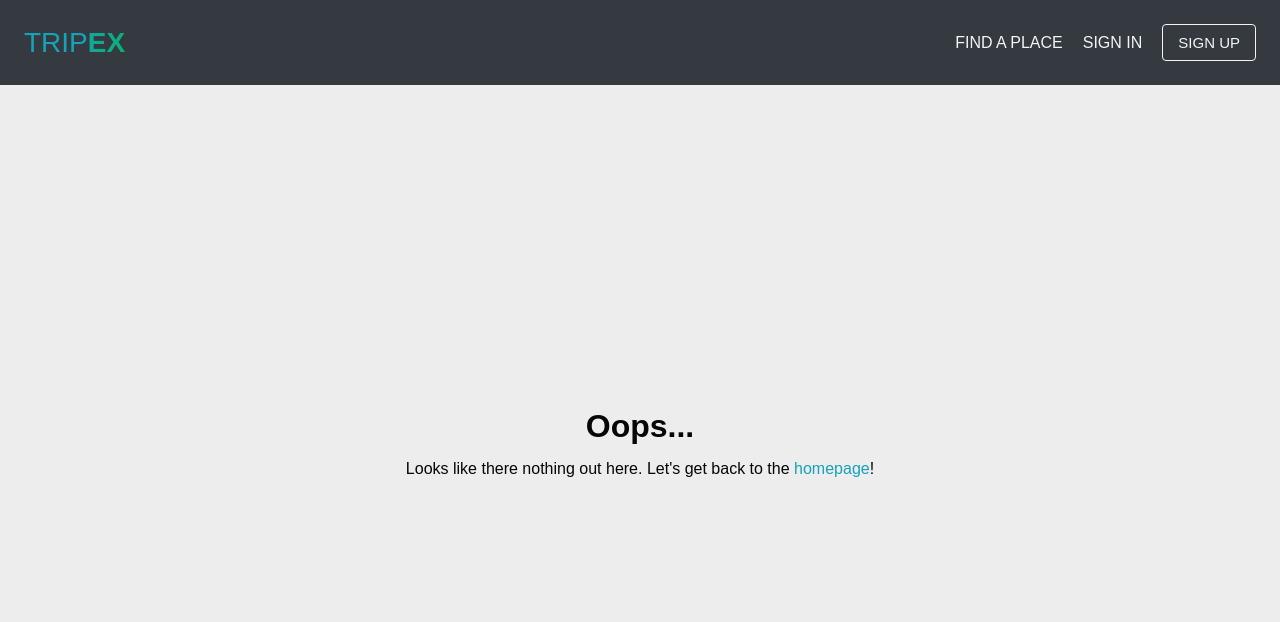
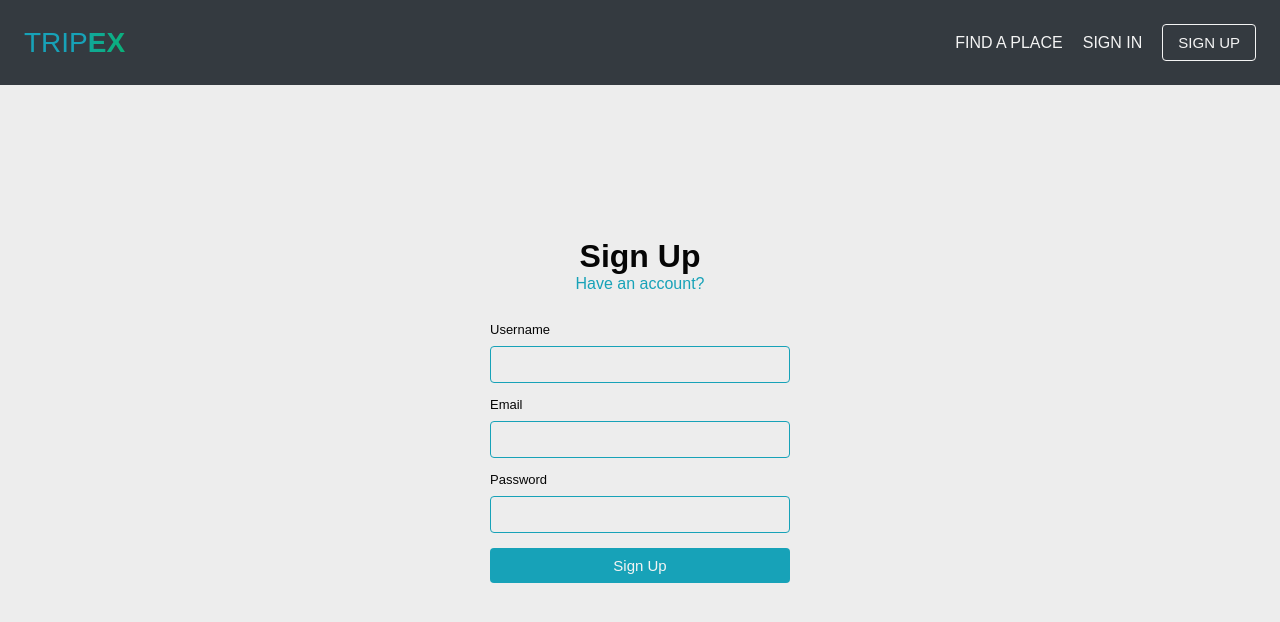
Before and after one commit to LuizFerK/TripEx, a Next.js app in the folder web/: page /signup in a window 1280 px wide. Before the commit this address had no page. Shown: the top 622 px of the page. Built offline with nearby package versions, Linux system fonts and the light colour scheme.

Commit message:
feat: SignUp page

```diff
--- /dev/null
+++ b/web/src/pages/signup.tsx
@@ -0,0 +1,38 @@
+import Link from "next/link"
+
+import {
+  Container,
+  Content,
+  Fieldset,
+  Label,
+  Input,
+  Button
+} from "../styles/pages/signin"
+
+export default function SignUp() {
+  return (
+    <Container>
+      <Content>
+        <h1>Sign Up</h1>
+        <Link href="/signin">
+          <a>Have an account?</a>
+        </Link>
+        <form>
+          <Fieldset>
+            <Label htmlFor="username">Username</Label>
+            <Input id="username" />
+          </Fieldset>
+          <Fieldset>
+            <Label htmlFor="email">Email</Label>
+            <Input id="email" />
+          </Fieldset>
+          <Fieldset>
+            <Label htmlFor="password">Password</Label>
+            <Input id="password" />
+          </Fieldset>
+          <Button>Sign Up</Button>
+        </form>
+      </Content>
+    </Container>
+  )
+}
--- a/web/src/styles/pages/signin.ts
+++ b/web/src/styles/pages/signin.ts
@@ -11,6 +11,9 @@ export const Content = styled("div", {
   display: "flex",
   flexDirection: "column",
   alignItems: "center",
+  a: {
+    color: "$secondary"
+  },
   form: {
     width: "100%",
     marginTop: 30
```
